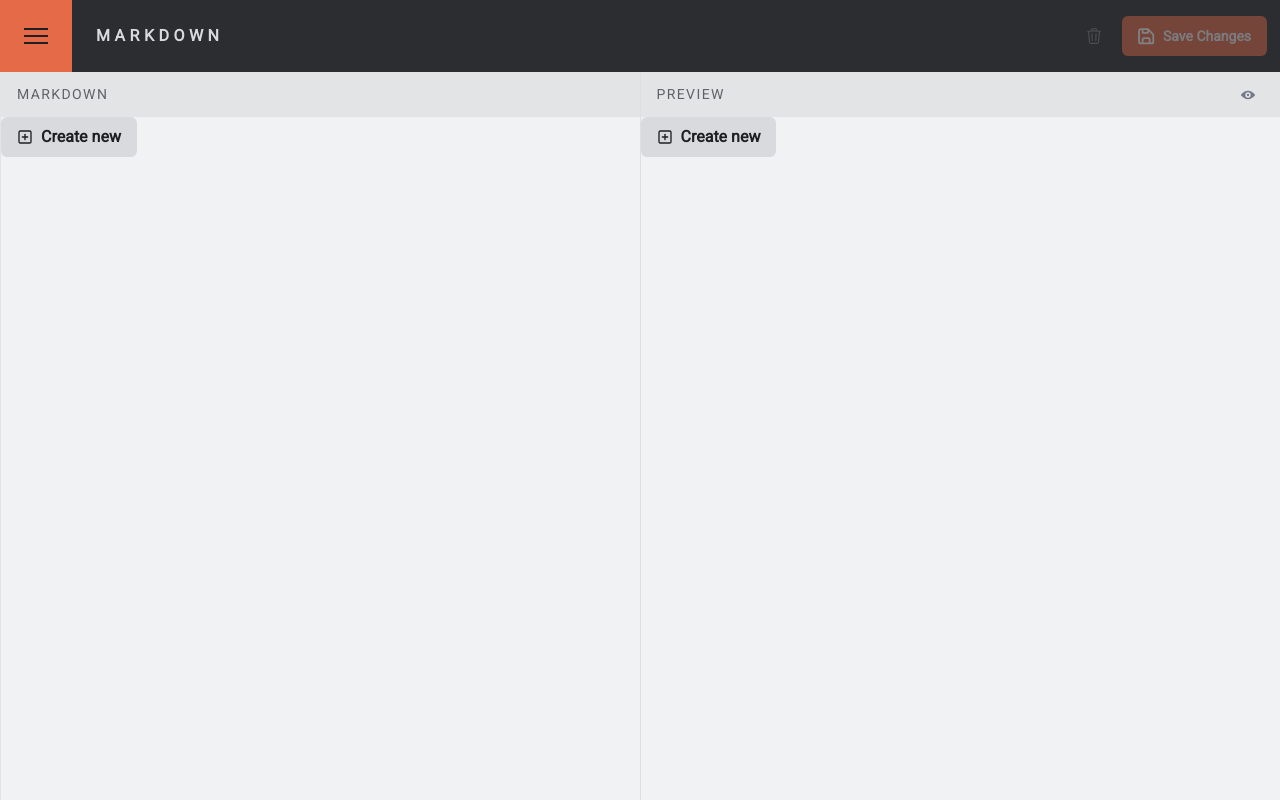
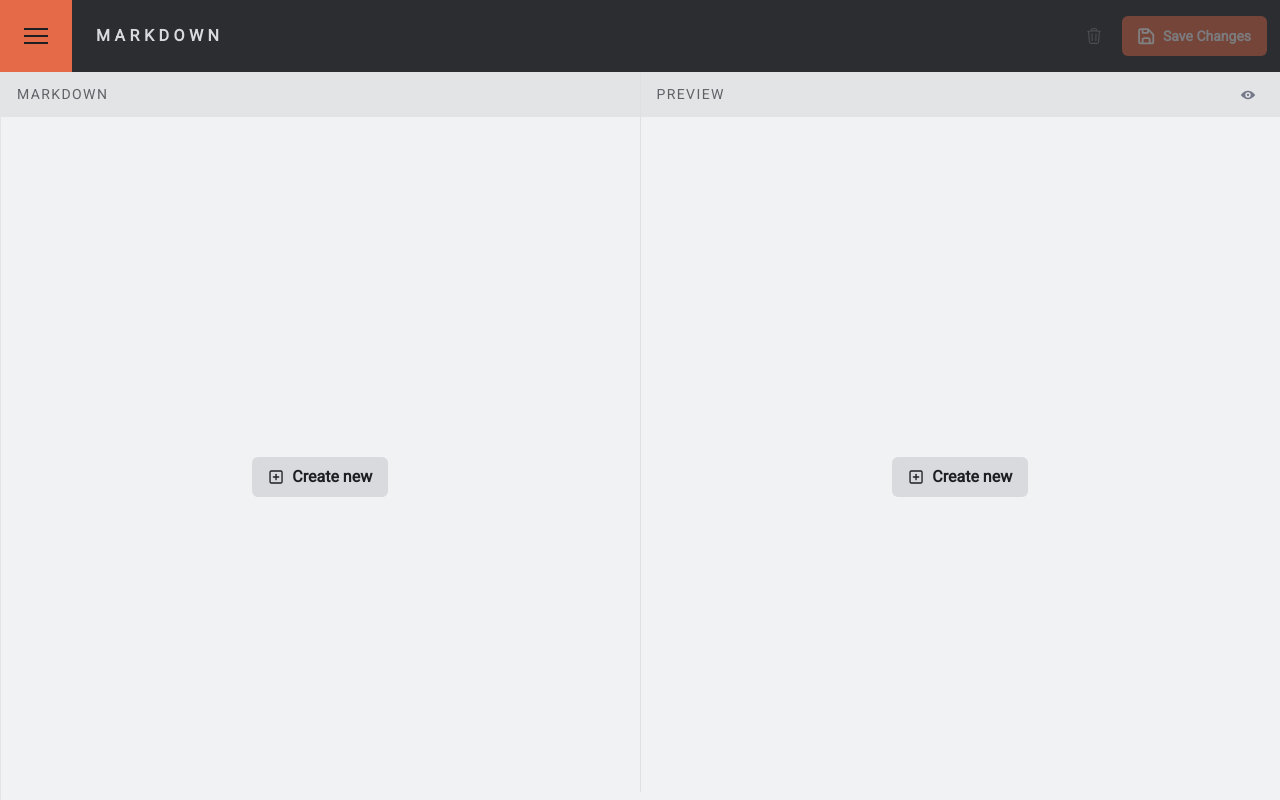
Before and after one commit to lloydlobo/markdown-editor, a Next.js app: page / in a window 1280 px wide. Built offline with nearby package versions, Linux system fonts and the light colour scheme.

Commit message:
style: center the create new button in editor

```diff
--- a/components/markdown/markdown-body.tsx
+++ b/components/markdown/markdown-body.tsx
@@ -7,6 +7,8 @@ import {
   chakra,
   VisuallyHidden,
   Textarea,
+  Center,
+  AbsoluteCenter,
 } from "@chakra-ui/react";
 import React, { useContext, useState } from "react";
 import {
@@ -37,11 +39,15 @@ export default function MarkdownBody() {
 
   if (!activeNote) {
     return (
-      <Box>
-        <Button leftIcon={<PlusSquareIcon />} onClick={addNewNote}>
-          Create new
-        </Button>
-      </Box>
+      <Center pos="relative" h="full">
+        <AbsoluteCenter>
+          <Box>
+            <Button leftIcon={<PlusSquareIcon />} onClick={addNewNote}>
+              Create new
+            </Button>
+          </Box>
+        </AbsoluteCenter>
+      </Center>
     );
   }
 
--- a/components/markdown/markdown.tsx
+++ b/components/markdown/markdown.tsx
@@ -13,7 +13,8 @@ export default function Markdown() {
       borderInlineEndWidth="thin"
       borderInlineEndColor="blackAlpha.200"
       _dark={{ borderInlineEndColor: "whiteAlpha.500" }}
-      minH="calc(100vh - 80px)"
+      h={"calc(100vh - 80px)"}
+      minH={"calc(100vh - 80px)"}
     >
       <MarkdownHeader />
       <MarkdownBody />
--- a/components/preview/preview-body.tsx
+++ b/components/preview/preview-body.tsx
@@ -1,7 +1,12 @@
 import { ReactMarkdown } from "react-markdown/lib/react-markdown";
 import { ActionType, AppContext } from "@/store/AppContext";
 import React, { useContext, useState } from "react";
-import { Box, Button, Stack } from "@chakra-ui/react";
+import {
+  Box, Button, Stack,
+
+  Center,
+  AbsoluteCenter,
+} from "@chakra-ui/react";
 import { PlusSquareIcon } from "@chakra-ui/icons";
 import { INote } from "@/types/inote";
 import { nanoid } from "nanoid";
@@ -24,11 +29,15 @@ export default function PreviewBody() {
 
   if (!activeNote) {
     return (
-      <Box>
-        <Button leftIcon={<PlusSquareIcon />} onClick={addNewNote}>
-          Create new
-        </Button>
-      </Box>
+
+      <Center pos="relative" h="full">
+        <AbsoluteCenter>
+          <Box>
+            <Button leftIcon={<PlusSquareIcon />} onClick={addNewNote}>
+              Create new
+            </Button>
+          </Box>
+        </AbsoluteCenter></Center>
     );
   }
 
```
